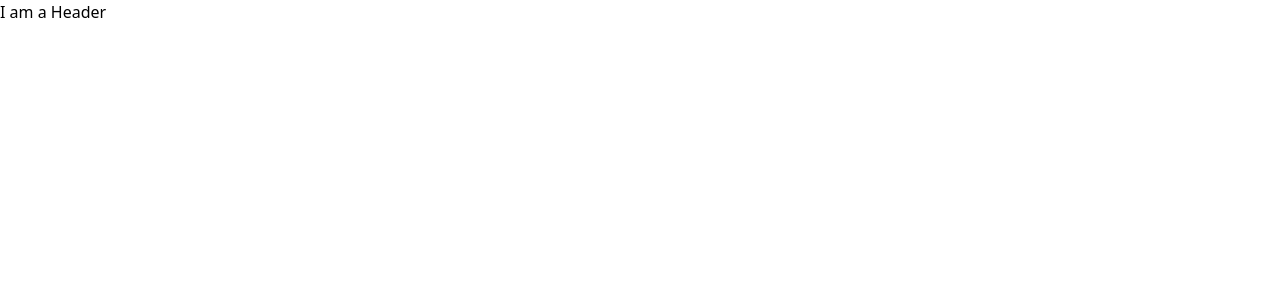
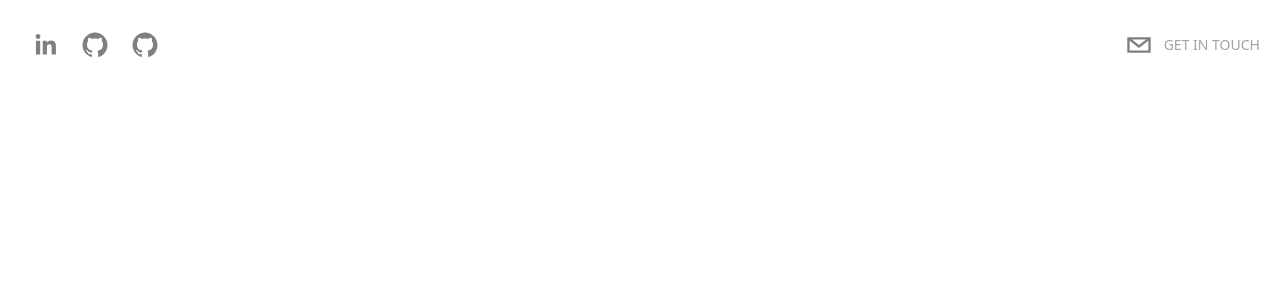
Before and after one commit to knosence/portfolio.dev, a Next.js app: page / in a window 1280 px wide. Shown: the top 300 px of the page. Built offline with nearby package versions, Linux system fonts and the light colour scheme.

Commit message:
started icons

```diff
--- a/components/Header.tsx
+++ b/components/Header.tsx
@@ -1,9 +1,43 @@
 import React from 'react'
+import { SocialIcon } from 'react-social-icons'
 
 type Props = {}
 
 export default function Header({}: Props) {
   return (
-    <div>I am a Header</div>
+    <header className='sticky top-0 p-5 flex items-start justify-between max-w-7xl mx-auto z-20
+      xl:items-center'>
+      <div className="flex flex-row items-center">
+        {/* Social Icons */}
+        <SocialIcon
+          url="https://www.linkedin.com/in/nadario-seays/"
+          fgColor="gray"
+          bgColor="transparent"
+        />
+        <SocialIcon
+          url="https://github.com/knosence"
+          fgColor="gray"
+          bgColor="transparent"
+        />
+        <SocialIcon
+          url="https://github.com/knosence"
+          fgColor="gray"
+          bgColor="transparent"
+        />
+
+      </div>
+
+      <div className='flex flex-row items-center text-gray-300 cursor-pointer'>
+        <SocialIcon
+          className="cursor-pointer"
+          network='email'
+          fgColor="gray"
+          bgColor="transparent"
+        />
+
+        <p className='uppercase hidden md:inline-flex text-sm text-gray-400'>Get In Touch</p>
+      </div>
+
+    </header>
   )
 }
--- a/package.json
+++ b/package.json
@@ -17,6 +17,7 @@
     "next": "13.2.4",
     "react": "18.2.0",
     "react-dom": "18.2.0",
+    "react-social-icons": "^5.15.0",
     "typescript": "5.0.3"
   },
   "devDependencies": {
```
Also changed, not shown: 2 other files (tests, documents, lock files or other folders).
